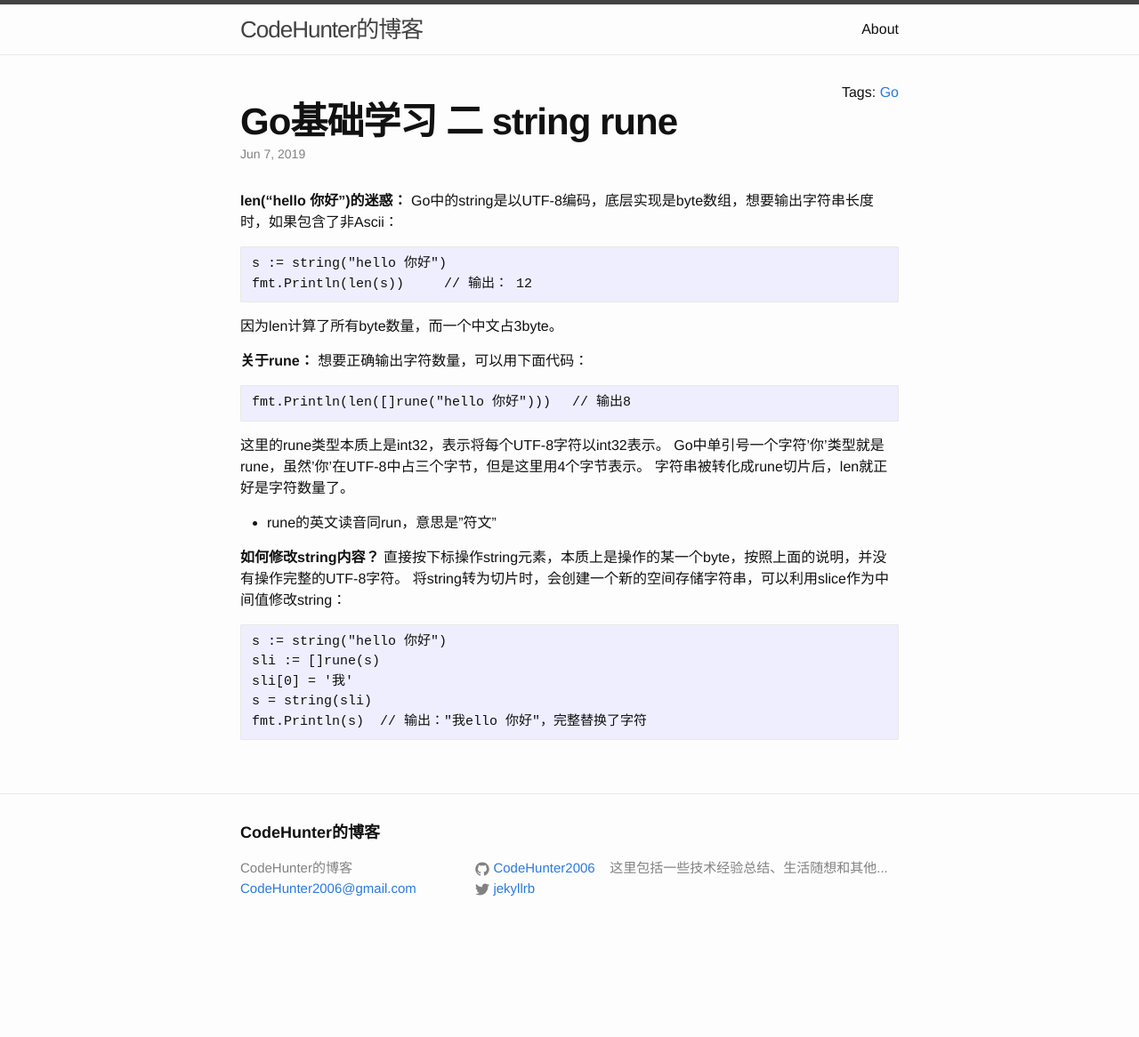
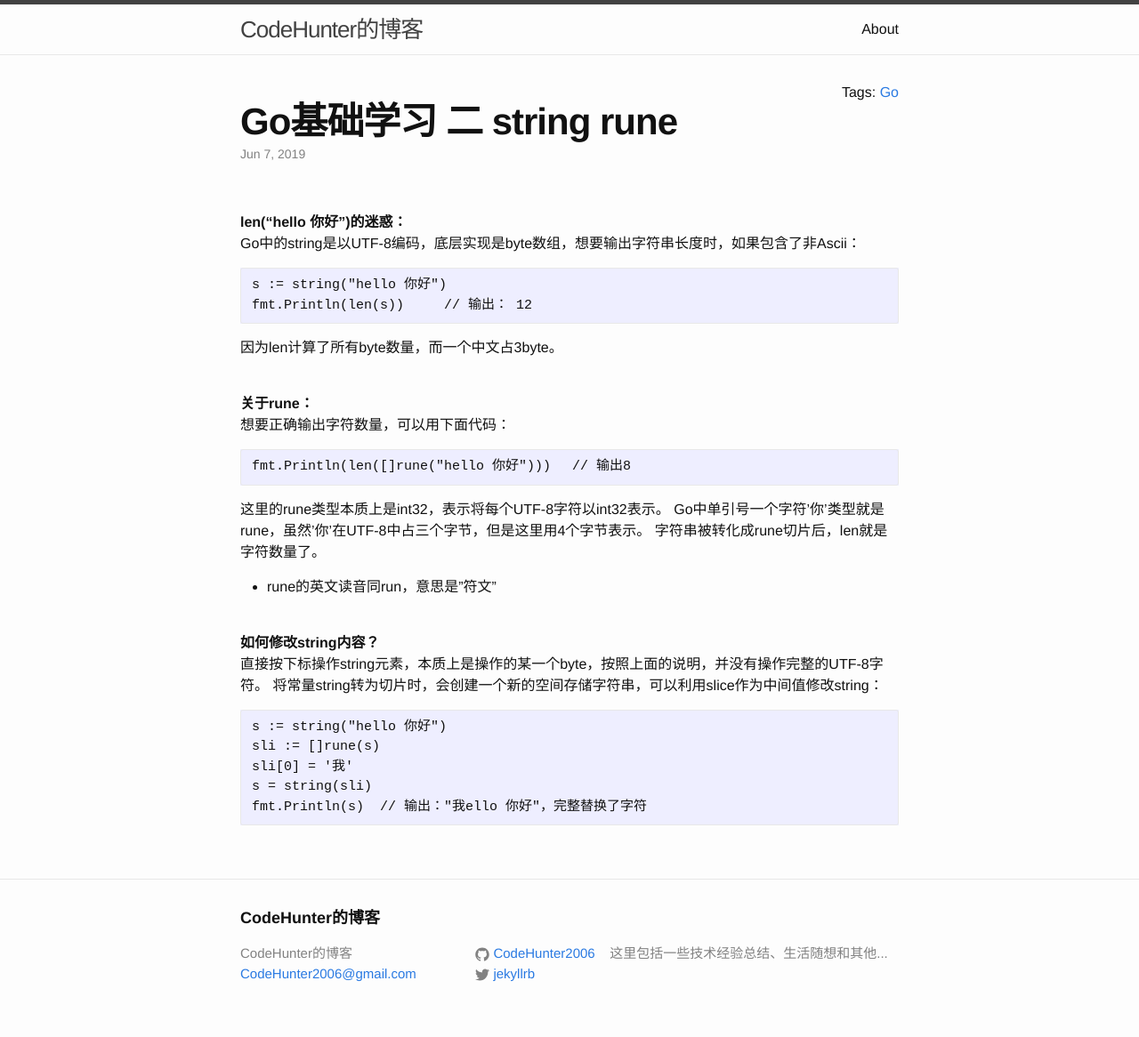
Before and after one commit to CodeHunter2006/CodeHunter2006.github.io, a Jekyll site: the page built from _posts/2019-06-7-Go.md, in a window 1280 px wide. Shown: the whole page at 89% size. Built offline with Jekyll 4.4.1, drawn with Linux system fonts in a browser that asks for light colours; before the commit the page ends 1070 px from its top, so only the background shows below that.

Commit message:
修正格式

````diff
--- a/_posts/2019-06-7-Go.md
+++ b/_posts/2019-06-7-Go.md
@@ -4,8 +4,8 @@ title:  "Go基础学习 二 string rune"
 date:   2019-06-07 17:40:00 +0800
 tags: Go
 ---
-
-**len("hello 你好")的迷惑：**
+<br/>
+**len("hello 你好")的迷惑：**<br/>
 Go中的string是以UTF-8编码，底层实现是byte数组，想要输出字符串长度时，如果包含了非Ascii：
 ```
 s := string("hello 你好")
@@ -13,19 +13,21 @@ fmt.Println(len(s))	// 输出： 12
 ```
 因为len计算了所有byte数量，而一个中文占3byte。
 
-**关于rune：**
+<br/>
+**关于rune：**<br/>
 想要正确输出字符数量，可以用下面代码：
 ```
 fmt.Println(len([]rune("hello 你好")))	// 输出8
 ```
 这里的rune类型本质上是int32，表示将每个UTF-8字符以int32表示。
 Go中单引号一个字符'你'类型就是rune，虽然'你'在UTF-8中占三个字节，但是这里用4个字节表示。
-字符串被转化成rune切片后，len就正好是字符数量了。
+字符串被转化成rune切片后，len就是字符数量了。
 * rune的英文读音同run，意思是"符文"
 
-**如何修改string内容？**
+<br/>
+**如何修改string内容？**<br/>
 直接按下标操作string元素，本质上是操作的某一个byte，按照上面的说明，并没有操作完整的UTF-8字符。
-将string转为切片时，会创建一个新的空间存储字符串，可以利用slice作为中间值修改string：
+将常量string转为切片时，会创建一个新的空间存储字符串，可以利用slice作为中间值修改string：
 ```
 s := string("hello 你好")
 sli := []rune(s)
````
